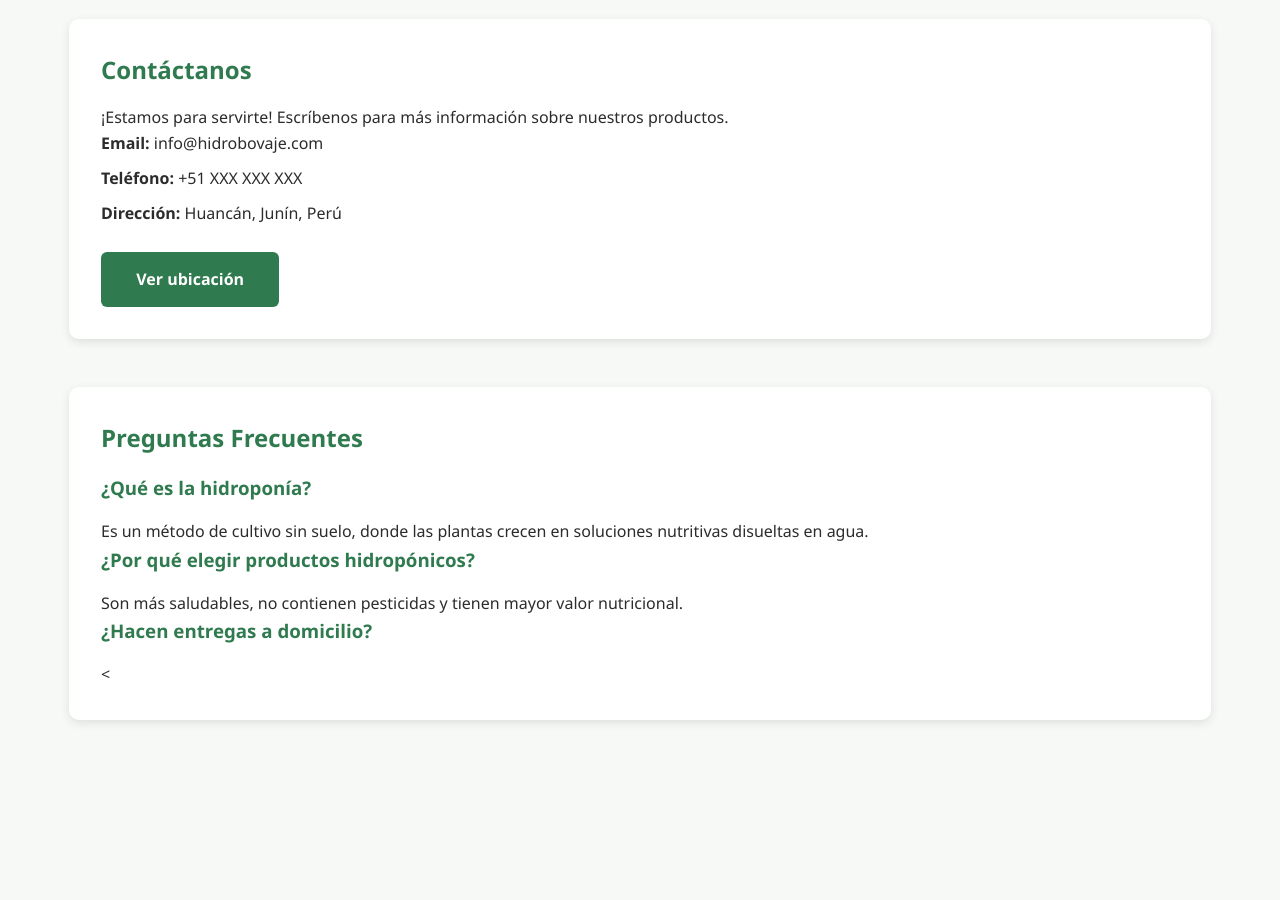
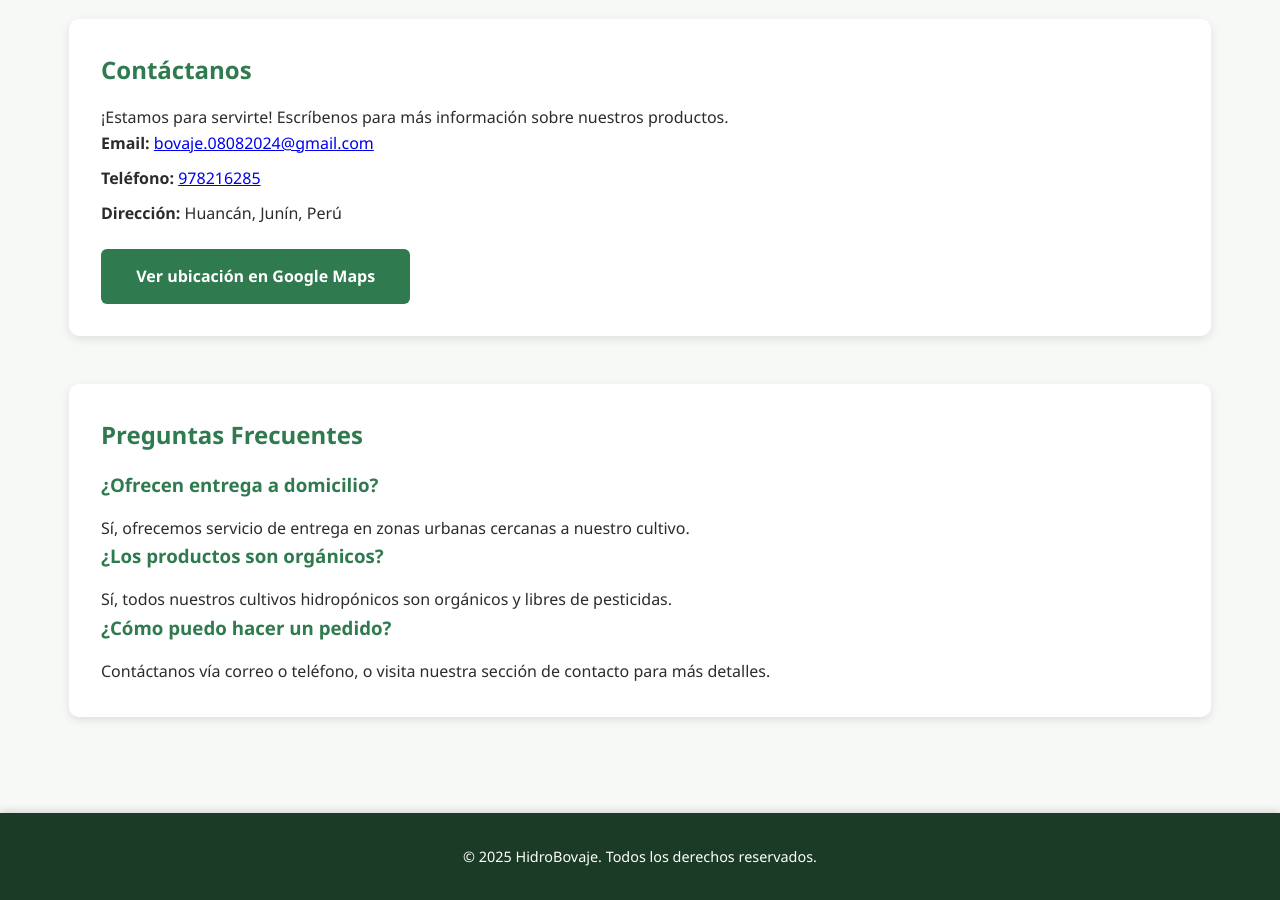
Before and after one commit to hidrobovaje/HIDROBOVAJE, a plain HTML site: page index.html in a window 1280 px wide. Shown: the part 2320-3220 px from the top of the page. Before the commit the page ends 3136 px from the top, so only its background shows below. Drawn offline with Linux system fonts and the light colour scheme.

Commit message:
Update index.html

```diff
--- a/index.html
+++ b/index.html
@@ -315,21 +315,29 @@
             <p>¡Estamos para servirte! Escríbenos para más información sobre nuestros productos.</p>
 
             <div class="contacto-info">
-                <p><strong>Email:</strong> info@hidrobovaje.com</p>
-                <p><strong>Teléfono:</strong> +51 XXX XXX XXX</p>
+                <p><strong>Email:</strong> <a href="mailto:bovaje.08082024@gmail.com">bovaje.08082024@gmail.com</a></p>
+                <p><strong>Teléfono:</strong> <a href="tel:+51978216285">978216285</a></p>
                 <p><strong>Dirección:</strong> Huancán, Junín, Perú</p>
 
-                <a href="https://maps.google.com/?q=12°06'08.8\"S 75°12'57.2\"W" class="btn" target="_blank" rel="noopener noreferrer">Ver ubicación</a>
+                <a href="https://www.google.com/maps?q=-12.102418,-75.215885" target="_blank" rel="noopener" class="btn" style="margin-top:0.8rem;">
+                    Ver ubicación en Google Maps
+                </a>
             </div>
         </section>
 
         <section id="preguntas">
             <h2>Preguntas Frecuentes</h2>
-            <h3>¿Qué es la hidroponía?</h3>
-            <p>Es un método de cultivo sin suelo, donde las plantas crecen en soluciones nutritivas disueltas en agua.</p>
+            <h3>¿Ofrecen entrega a domicilio?</h3>
+            <p>Sí, ofrecemos servicio de entrega en zonas urbanas cercanas a nuestro cultivo.</p>
+            <h3>¿Los productos son orgánicos?</h3>
+            <p>Sí, todos nuestros cultivos hidropónicos son orgánicos y libres de pesticidas.</p>
+            <h3>¿Cómo puedo hacer un pedido?</h3>
+            <p>Contáctanos vía correo o teléfono, o visita nuestra sección de contacto para más detalles.</p>
+        </section>
+    </main>
 
-            <h3>¿Por qué elegir productos hidropónicos?</h3>
-            <p>Son más saludables, no contienen pesticidas y tienen mayor valor nutricional.</p>
-
-            <h3>¿Hacen entregas a domicilio?</h3>
-            <
+    <footer>
+        <p>&copy; 2025 HidroBovaje. Todos los derechos reservados.</p>
+    </footer>
+</body>
+</html>
```
